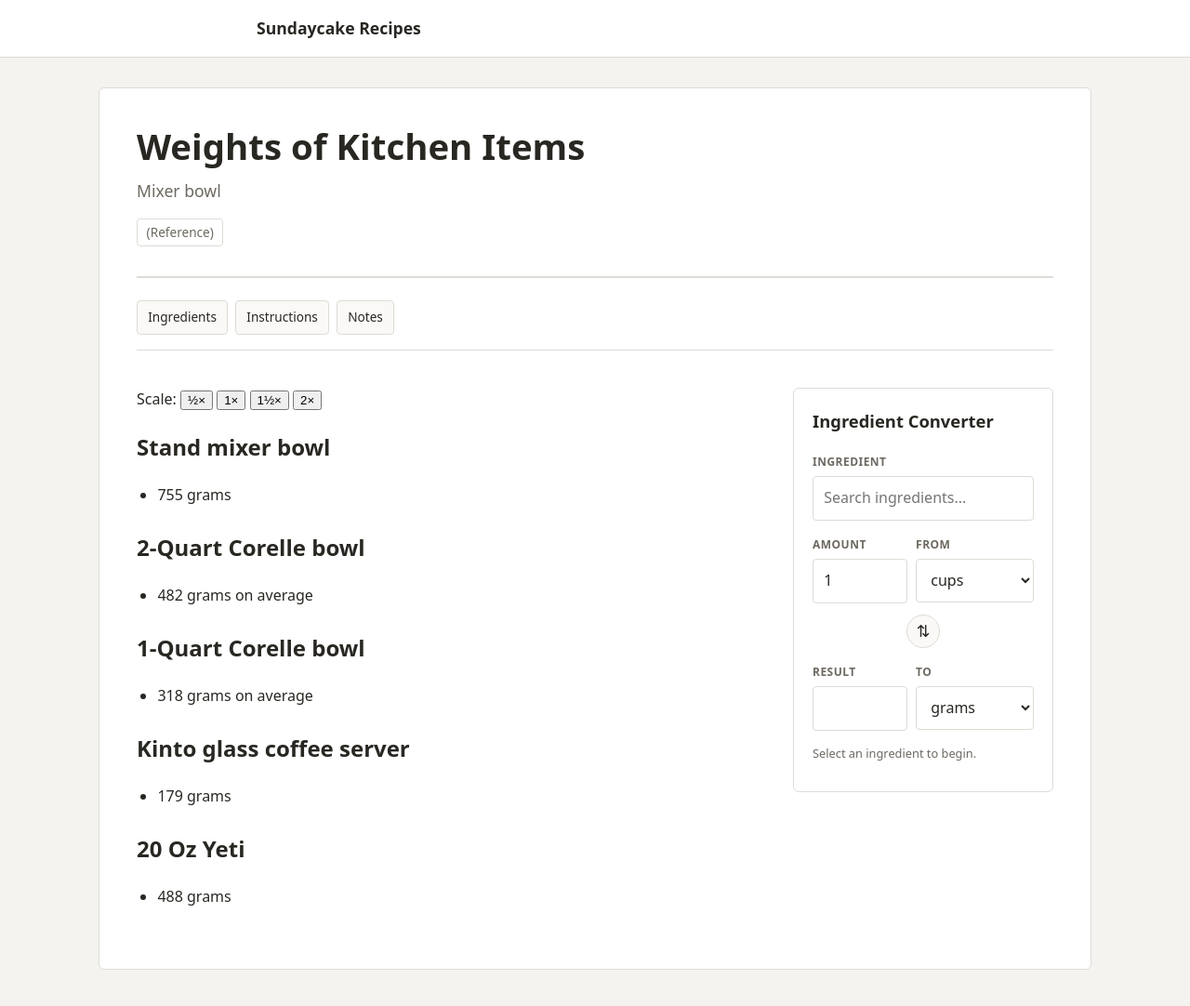
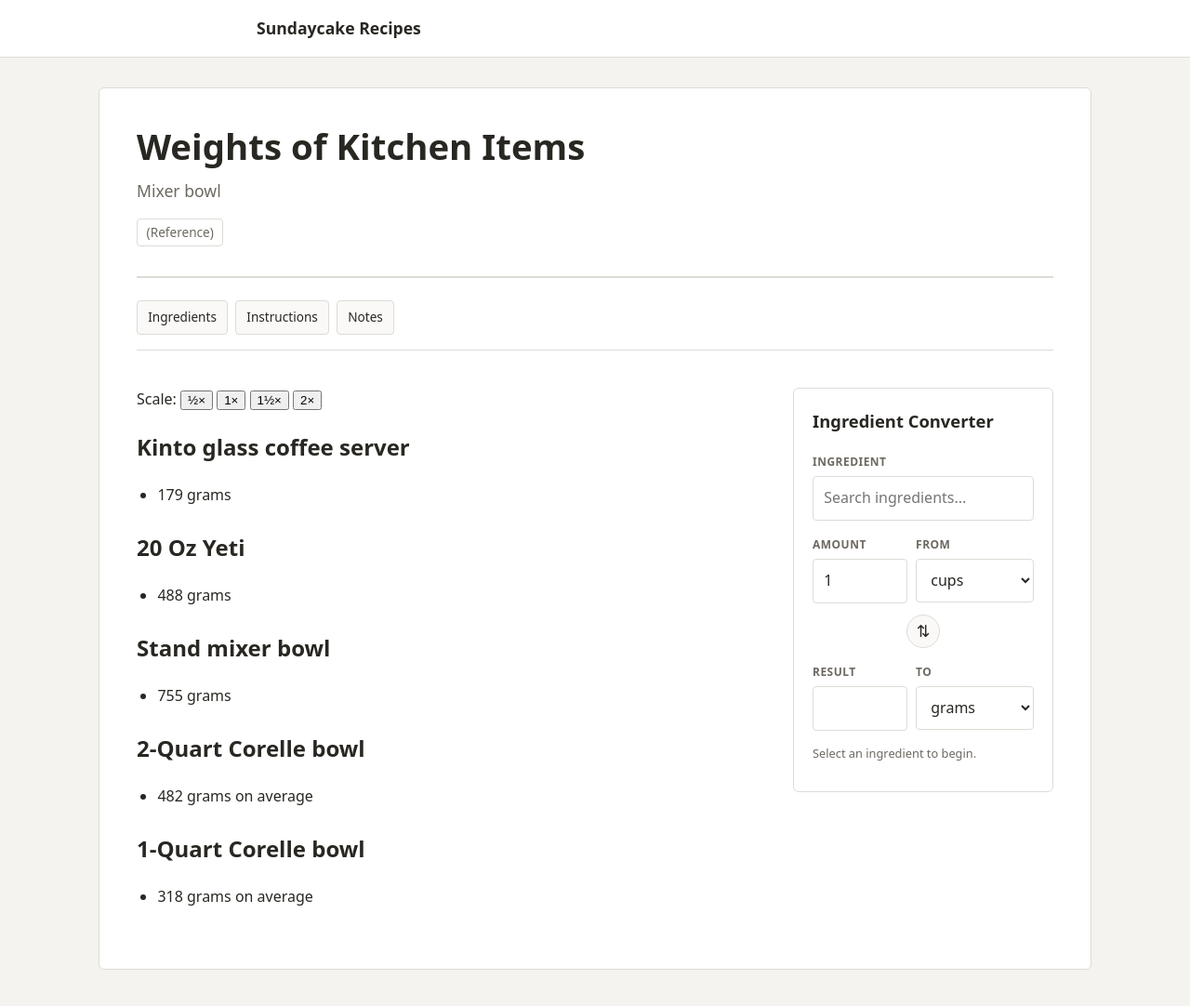
Before and after one commit to sundaycake/recipes, a Jekyll site: the page built from _recipes/-weights-of-kitchen-items.md, in a window 1280 px wide and 1107 px high. Shown: the top 1082 px of the window at 93% size. Built offline with Jekyll 4.4.1, drawn with Linux system fonts in a browser that asks for light colours; part of the change alters nothing that is shown.

```diff
--- a/_recipes/-weights-of-kitchen-items.md
+++ b/_recipes/-weights-of-kitchen-items.md
@@ -21,6 +21,12 @@ source:
 source_url:
 ---
 
+## Kinto glass coffee server
+- 179 grams
+
+## 20 Oz Yeti
+- 488 grams
+
 ## Stand mixer bowl
 - 755 grams
 
@@ -29,9 +35,3 @@ source_url:
 
 ## 1-Quart Corelle bowl
 - 318 grams on average
-
-## Kinto glass coffee server
-- 179 grams
-
-## 20 Oz Yeti
-- 488 grams
```
